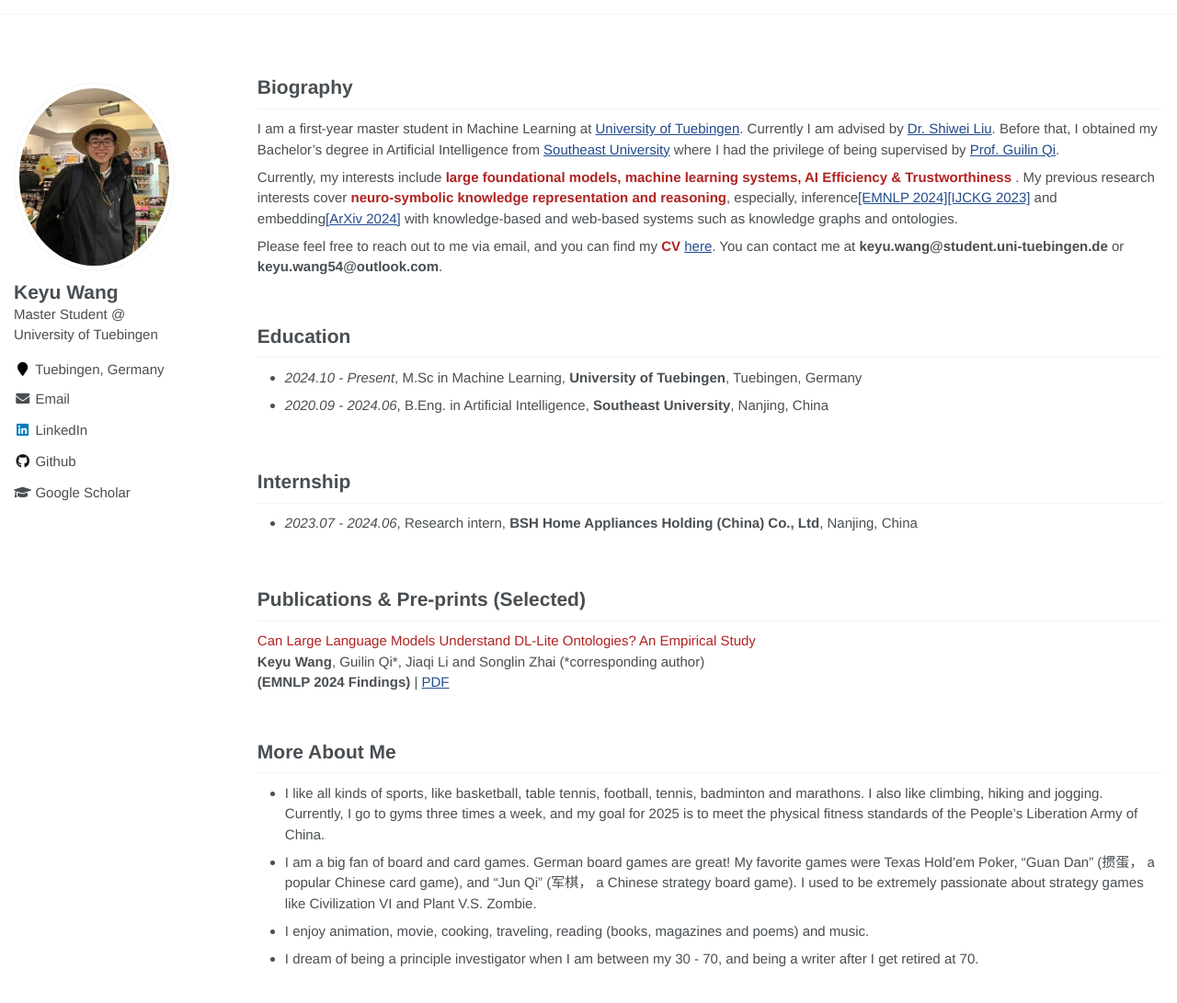
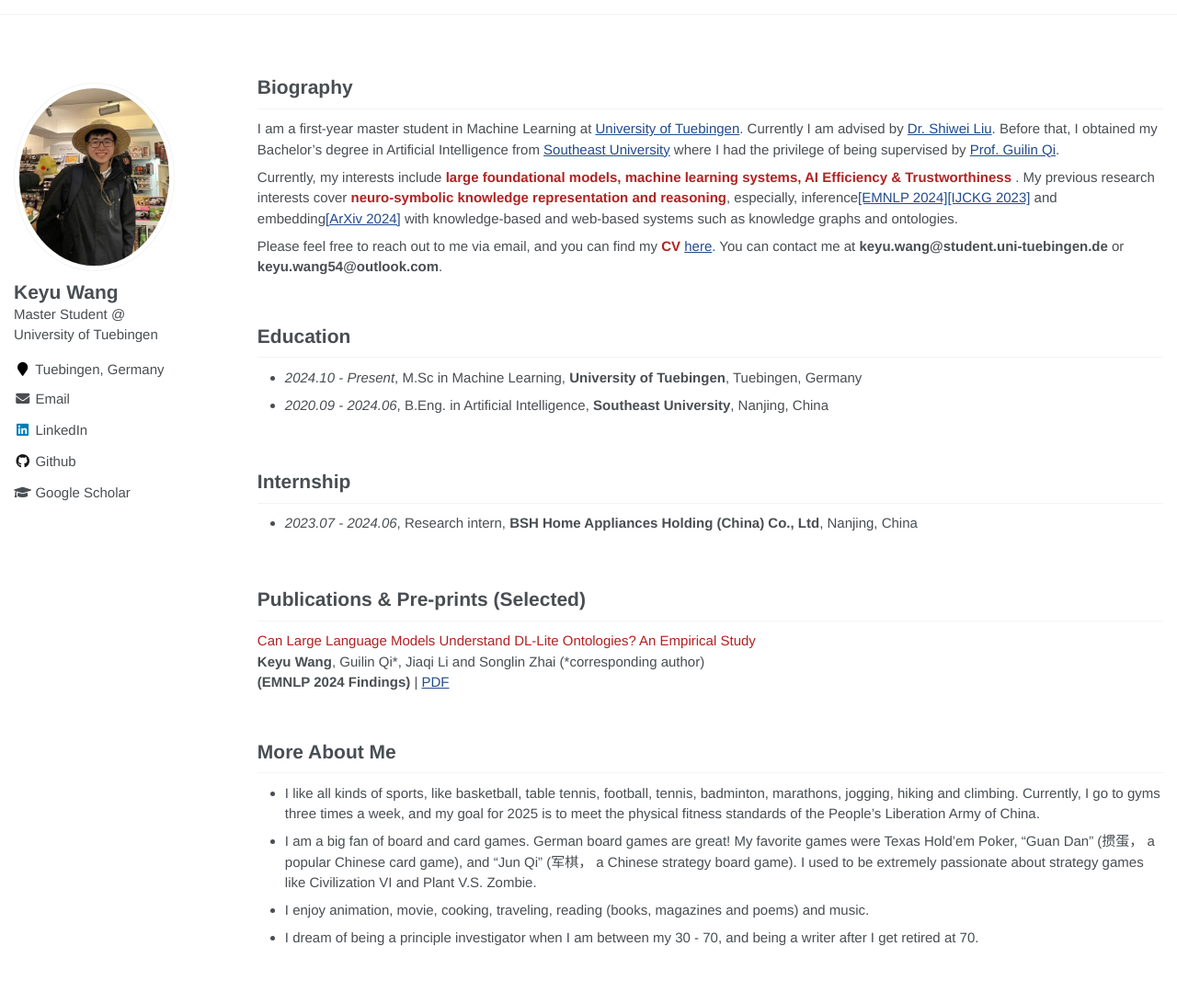
Before and after one commit to keyu-wang-2002/keyu-wang-2002.github.io, a Jekyll site: the page built from _pages/about.md, in a window 1280 px wide and 1144 px high. Shown: the top 1091 px of the window at 92% size. Built offline with Jekyll 4.4.1, drawn with Linux system fonts in a browser that asks for light colours.

Commit message:
Update about.md

```diff
--- a/_pages/about.md
+++ b/_pages/about.md
@@ -50,7 +50,7 @@ Please feel free to reach out to me via email, and you can find my <font color='
 <br>
 
 # More About Me
-- I like all kinds of sports, like basketball, table tennis, football, tennis, badminton and marathons. I also like climbing, hiking and jogging. Currently, I go to gyms three times a week, and my goal for 2025 is to meet the physical fitness standards of the People's Liberation Army of China.
+- I like all kinds of sports, like basketball, table tennis, football, tennis, badminton, marathons, jogging, hiking and climbing.  Currently, I go to gyms three times a week, and my goal for 2025 is to meet the physical fitness standards of the People's Liberation Army of China.
 - I am a big fan of board and card games. German board games are great! My favorite games were Texas Hold'em Poker, "Guan Dan" (掼蛋， a popular Chinese card game), and "Jun Qi" (军棋， a Chinese strategy board game). I used to be extremely passionate about strategy games like Civilization VI and Plant V.S. Zombie.
 - I enjoy animation, movie, cooking, traveling, reading (books, magazines and poems) and music.
 - I dream of being a principle investigator when I am between my 30 - 70, and being a writer after I get retired at 70.
```
